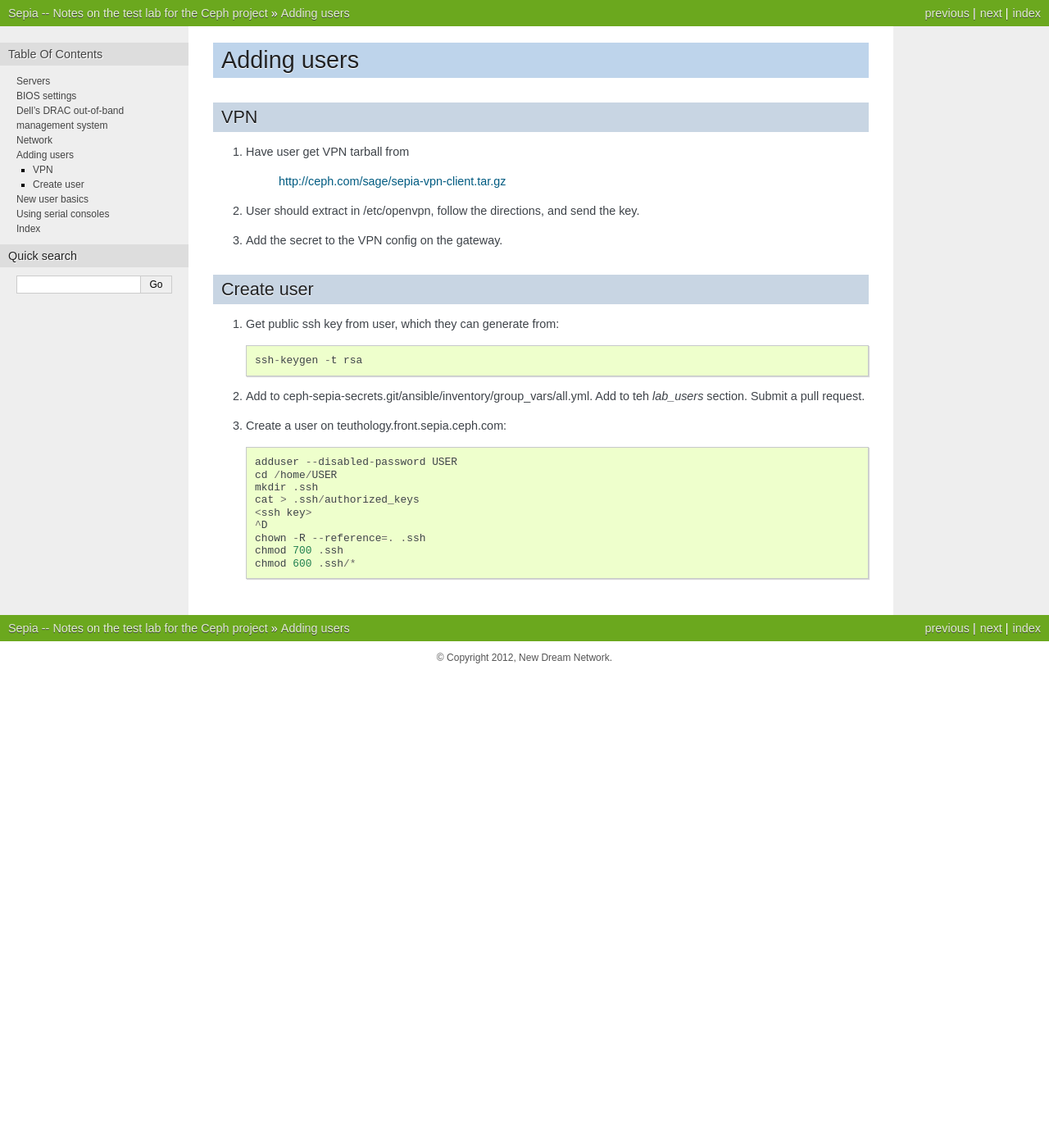
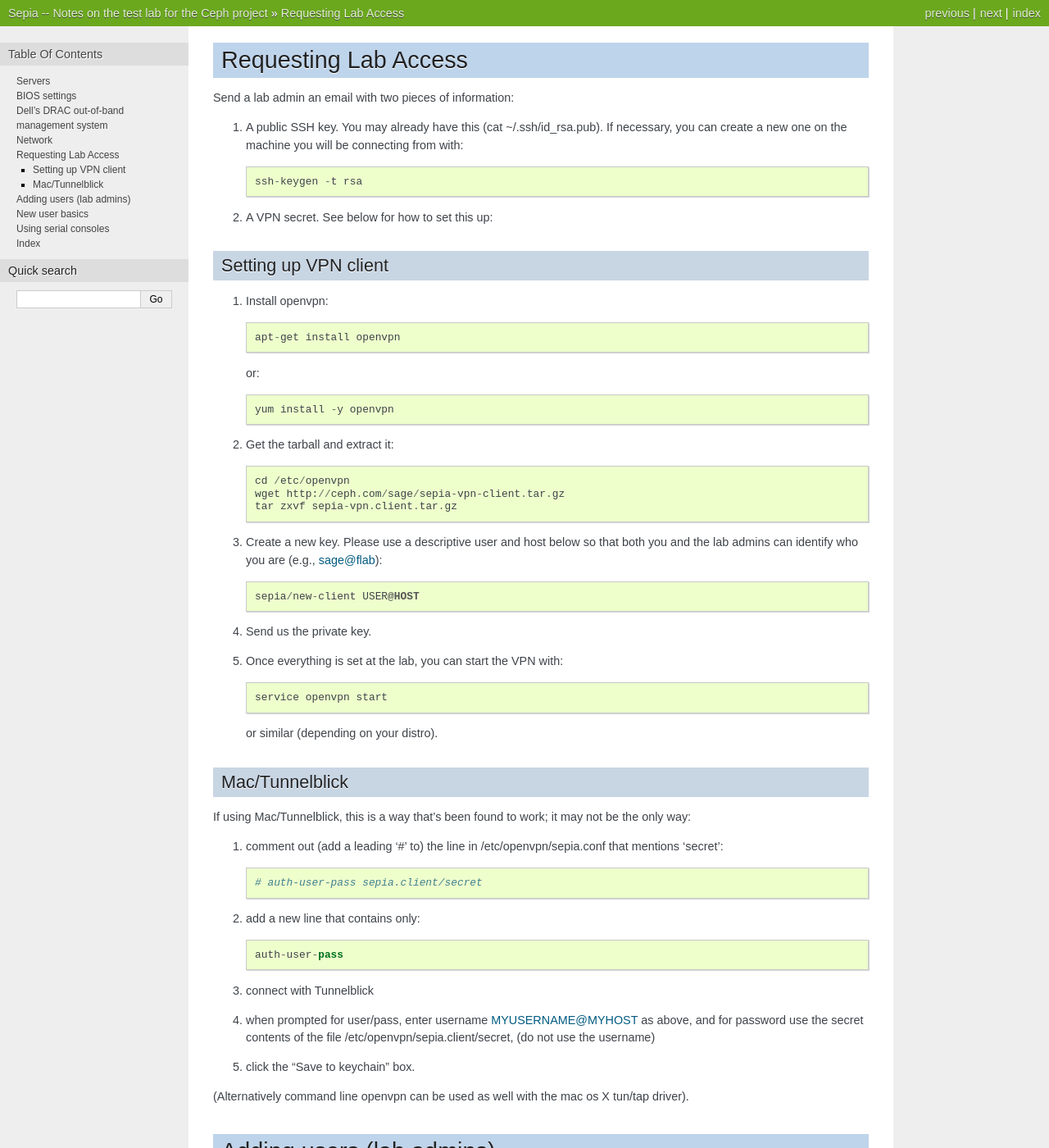
Before and after one commit to ceph/sepia, a Sphinx documentation site: the page built from doc/adding_users.rst, in a window 1280 px wide and 1400 px high. Shown: the whole window at 82% size. Built offline with Sphinx 7.4.7, drawn with Linux system fonts in a browser that asks for light colours; some of the changed text lies outside the part shown.

Commit message:
update vpn setup docs
Pulled useful content from old inktank intranet.

Signed-off-by: Sage Weil <sage@redhat.com>

```diff
--- a/doc/adding_users.rst
+++ b/doc/adding_users.rst
@@ -1,25 +1,78 @@
-Adding users
-============
+Requesting Lab Access
+=====================
 
-VPN
----
+Send a lab admin an email with two pieces of information:
 
-#. Have user get VPN tarball from
-
-      http://ceph.com/sage/sepia-vpn-client.tar.gz
-
-#. User should extract in /etc/openvpn, follow the directions, and send the key.
-
-#. Add the secret to the VPN config on the gateway.
-
-Create user
------------
-
-#. Get public ssh key from user, which they can generate from::
+#. A public SSH key.  You may already have this (cat
+   ~/.ssh/id_rsa.pub).  If necessary, you can create a new one on the
+   machine you will be connecting from with::
 
     ssh-keygen -t rsa
 
-#. Add to ceph-sepia-secrets.git/ansible/inventory/group_vars/all.yml.  Add to teh `lab_users` section.  Submit a pull request.
+#. A VPN secret.  See below for how to set this up:
+
+Setting up VPN client
+---------------------
+
+#. Install openvpn::
+
+    apt-get install openvpn
+
+   or::
+
+    yum install -y openvpn
+
+#. Get the tarball and extract it::
+
+    cd /etc/openvpn
+    wget http://ceph.com/sage/sepia-vpn-client.tar.gz
+    tar zxvf sepia-vpn.client.tar.gz
+
+#. Create a new key.  Please use a descriptive user and host below so
+   that both you and the lab admins can identify who you are (e.g.,
+   sage@flab)::
+
+    sepia/new-client USER@HOST
+
+#. Send us the private key.
+
+#. Once everything is set at the lab, you can start the VPN with::
+
+    service openvpn start
+
+   or similar (depending on your distro).
+
+Mac/Tunnelblick
+---------------
+
+If using Mac/Tunnelblick, this is a way that's been found to work; it
+may not be the only way:
+
+#. comment out (add a leading '#' to) the line in /etc/openvpn/sepia.conf that mentions 'secret'::
+
+    # auth-user-pass sepia.client/secret
+
+#. add a new line that contains only::
+
+    auth-user-pass
+
+#. connect with Tunnelblick
+
+#. when prompted for user/pass, enter username MYUSERNAME@MYHOST as above, and for password use the secret contents of the file /etc/openvpn/sepia.client/secret, (do not use the username)
+
+#. click the "Save to keychain" box.
+
+(Alternatively command line openvpn can be used as well with the mac os X tun/tap driver).
+
+
+Adding users (lab admins)
+=========================
+
+#. Install VPN key on the gateway.
+
+#. Add the SSH key to
+   ceph-sepia-secrets.git/ansible/inventory/group_vars/all.yml.  Add
+   to teh `lab_users` section.  Submit a pull request.
 
 #. Create a user on teuthology.front.sepia.ceph.com::
 
```
